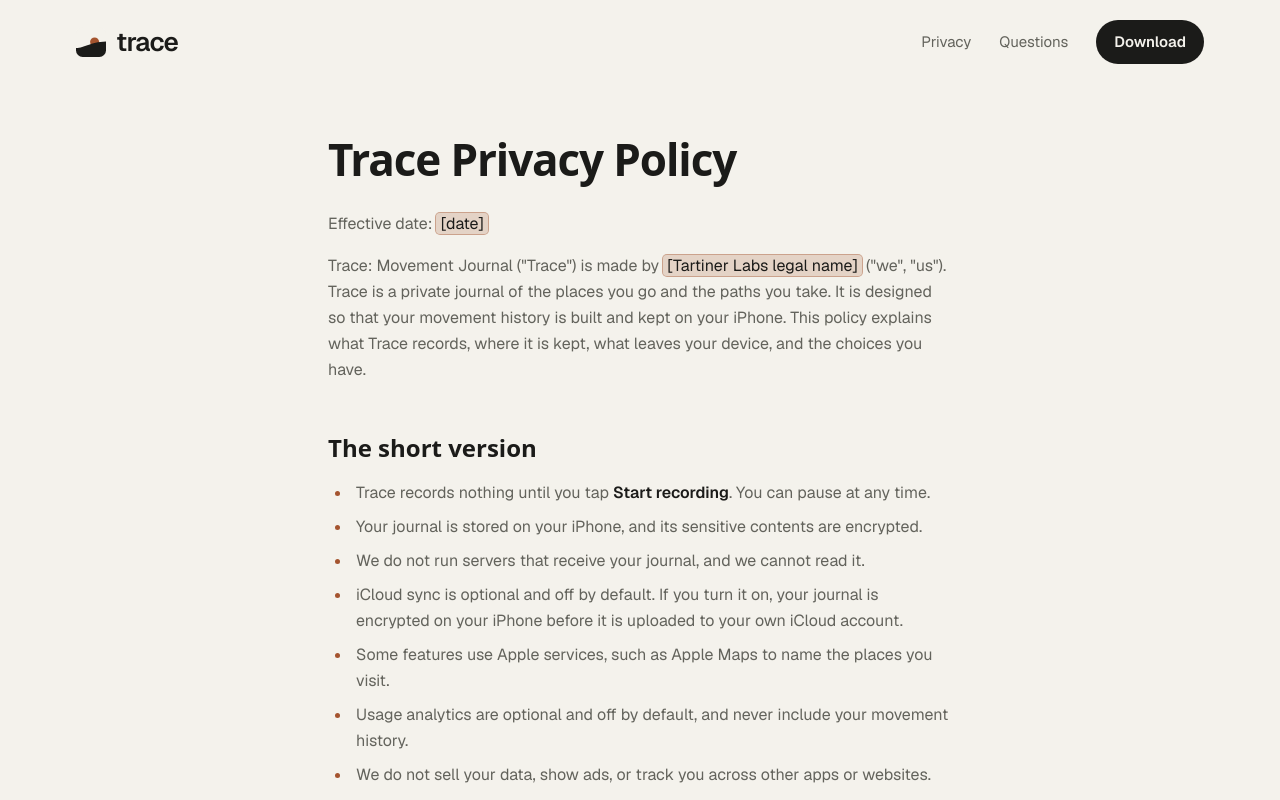
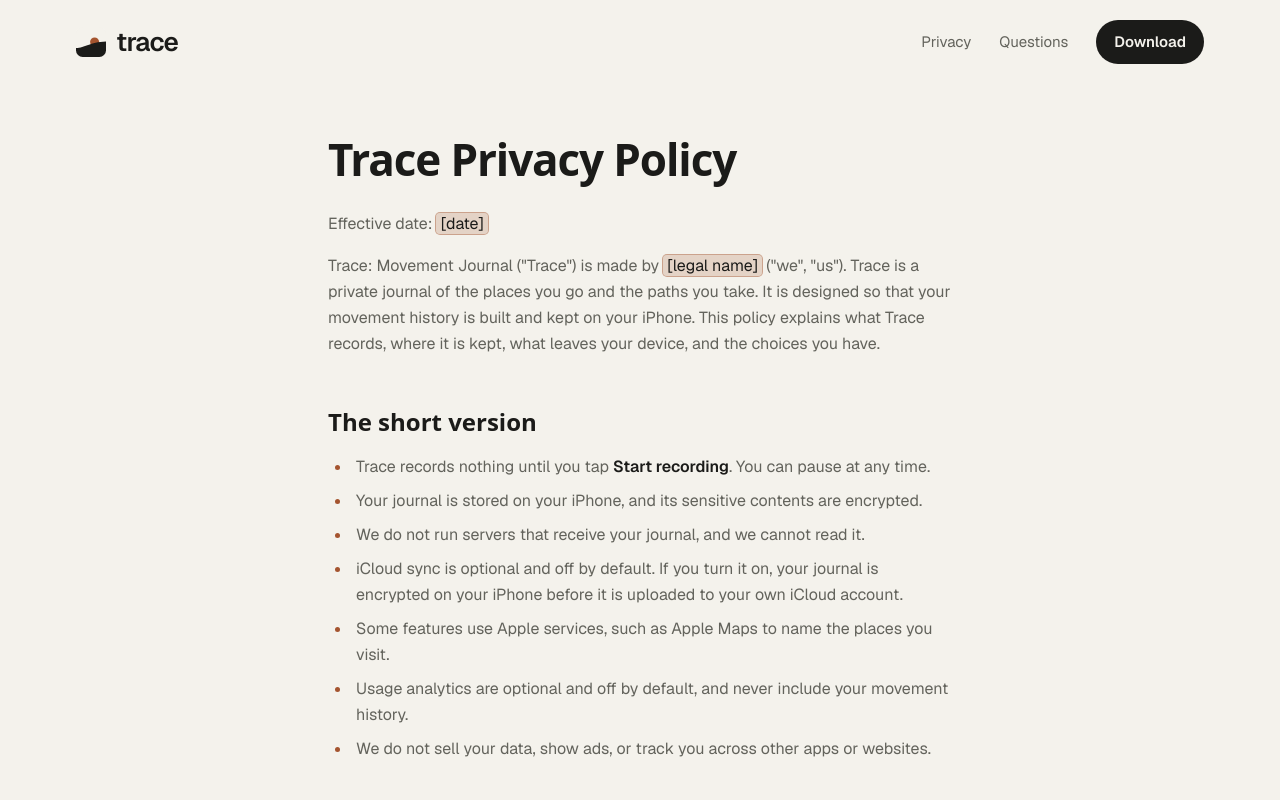
Before and after one commit to tartinerlabs/usetrace.app, a Next.js app: page /privacy in a window 1280 px wide. Shown: the top 800 px of the page. Built offline with nearby package versions, Linux system fonts and the light colour scheme.

Commit message:
fix: remove company name from public pages

```diff
--- a/src/app/page.tsx
+++ b/src/app/page.tsx
@@ -16,7 +16,6 @@
   APP_STORE_NAME,
   APP_STORE_URL,
   BRAND,
-  COMPANY,
   DESCRIPTION,
   MIN_IOS,
   SITE_URL,
@@ -47,7 +46,6 @@
   applicationCategory: "LifestyleApplication",
   url: SITE_URL,
   image: `${SITE_URL}/images/app-icon.png`,
-  publisher: { "@type": "Organization", name: COMPANY },
   ...(APP_STORE_URL
     ? { downloadUrl: APP_STORE_URL, installUrl: APP_STORE_URL }
     : {}),
--- a/src/app/privacy/policy.mdx
+++ b/src/app/privacy/policy.mdx
@@ -2,7 +2,7 @@
 
 Effective date: <mark>[date]</mark>
 
-Trace: Movement Journal ("Trace") is made by <mark>[Tartiner Labs legal name]</mark> ("we", "us"). Trace is a private journal of the places you go and the paths you take. It is designed so that your movement history is built and kept on your iPhone. This policy explains what Trace records, where it is kept, what leaves your device, and the choices you have.
+Trace: Movement Journal ("Trace") is made by <mark>[legal name]</mark> ("we", "us"). Trace is a private journal of the places you go and the paths you take. It is designed so that your movement history is built and kept on your iPhone. This policy explains what Trace records, where it is kept, what leaves your device, and the choices you have.
 
 ## The short version
 
@@ -82,6 +82,6 @@
 
 ## Contact
 
-<mark>[Tartiner Labs legal name]</mark>
+<mark>[legal name]</mark>
 <mark>[postal address, if required]</mark>
 <mark>[privacy contact email]</mark>
--- a/src/components/site-footer.tsx
+++ b/src/components/site-footer.tsx
@@ -1,5 +1,5 @@
 import Link from "next/link";
-import { COMPANY } from "@/lib/site";
+import { BRAND } from "@/lib/site";
 
 export function SiteFooter() {
   return (
@@ -23,7 +23,7 @@
               </Link>
             </li>
             {/* Literal year: new Date() is not allowed during prerender with cacheComponents. */}
-            <li>© 2026 {COMPANY}</li>
+            <li>© 2026 {BRAND}</li>
           </ul>
         </nav>
       </div>
--- a/src/lib/site.ts
+++ b/src/lib/site.ts
@@ -10,7 +10,6 @@
 
 export const SITE_URL = "https://usetrace.app";
 export const BUNDLE_ID = "com.tartinerlabs.Trace";
-export const COMPANY = "Tartiner Labs";
 export const MIN_IOS = "18.0";
 
 // TODO: set once the app has an App Store listing. While null, the Smart App
```
